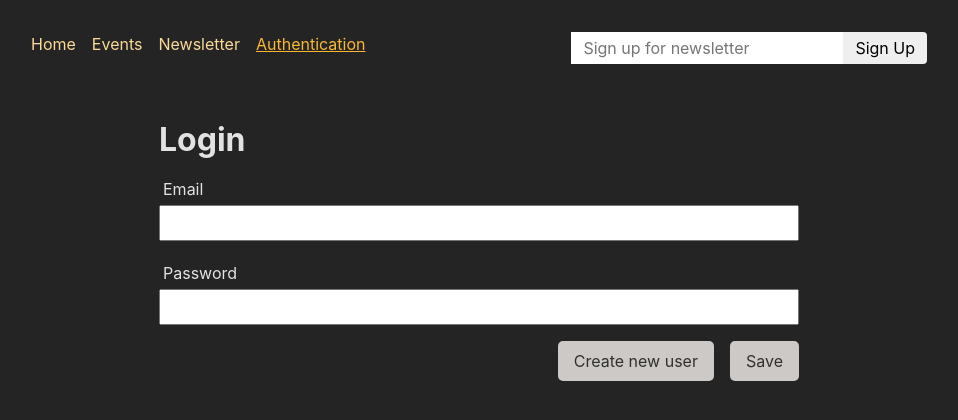
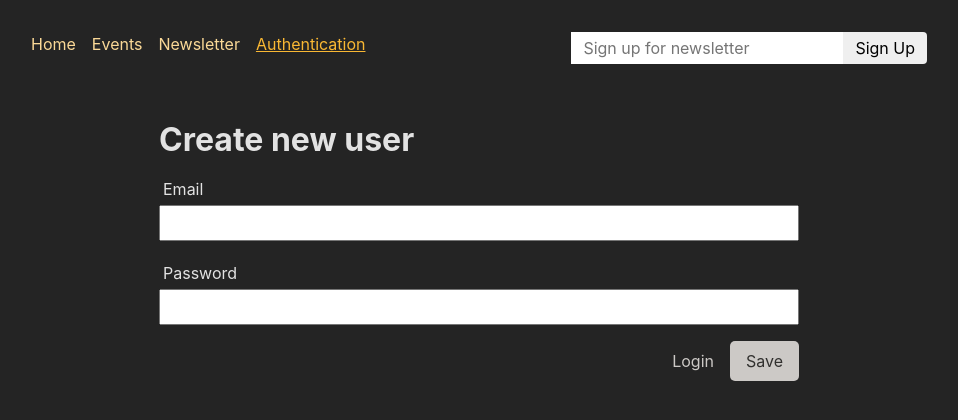
Before and after one commit to matekuna92/react-router-sendfetchdata, a React (Create React App) app in the folder frontend/: page /auth in a window 1280 px wide. Shown: the top 420 px of the page, without its empty margins (161-1119 px from the left). Built offline with nearby package versions, Linux system fonts and the light colour scheme.

Commit message:
signup, login searchParams

```diff
--- a/frontend/src/components/AuthForm.js
+++ b/frontend/src/components/AuthForm.js
@@ -1,14 +1,11 @@
-import React, { useState } from 'react';
-import { Form } from 'react-router-dom';
+import React from 'react';
+import { Form, Link, useSearchParams } from 'react-router-dom';
 
 import classes from './AuthForm.module.css';
 
 const AuthForm = () => {
-  const [isLogin, setIsLogin] = useState(true);
-
-  function switchAuthHandler() {
-    setIsLogin((isCurrentlyLogin) => !isCurrentlyLogin);
-  }
+  const [searchParams, setSearchParams] = useSearchParams();
+  const isLogin = searchParams.get('mode') === 'login';
 
   return (
     <>
@@ -25,7 +22,7 @@
             </p>
 
             <div className={classes.actions}>
-                <button type='button' onClick={switchAuthHandler}>{isLogin ? 'Create new user' : 'Login'}</button>
+                <Link to={`?mode=${isLogin ? 'signup' : 'login'}`}>{isLogin ? 'Create new user' : 'Login'}</Link>
                 <button type='button'>Save</button>
             </div>
         </Form>
--- a/frontend/src/components/AuthForm.module.css
+++ b/frontend/src/components/AuthForm.module.css
@@ -28,7 +28,6 @@
     border: none;
 }
 
-  /*
 .actions a {
     text-decoration: none;
     background-color: transparent;
@@ -41,4 +40,4 @@
 
 .actions a:hover {
 background-color: var(--color-gray-800);
-  }*/
+}
```
Lines whose indentation alone changed are shown as unchanged.
